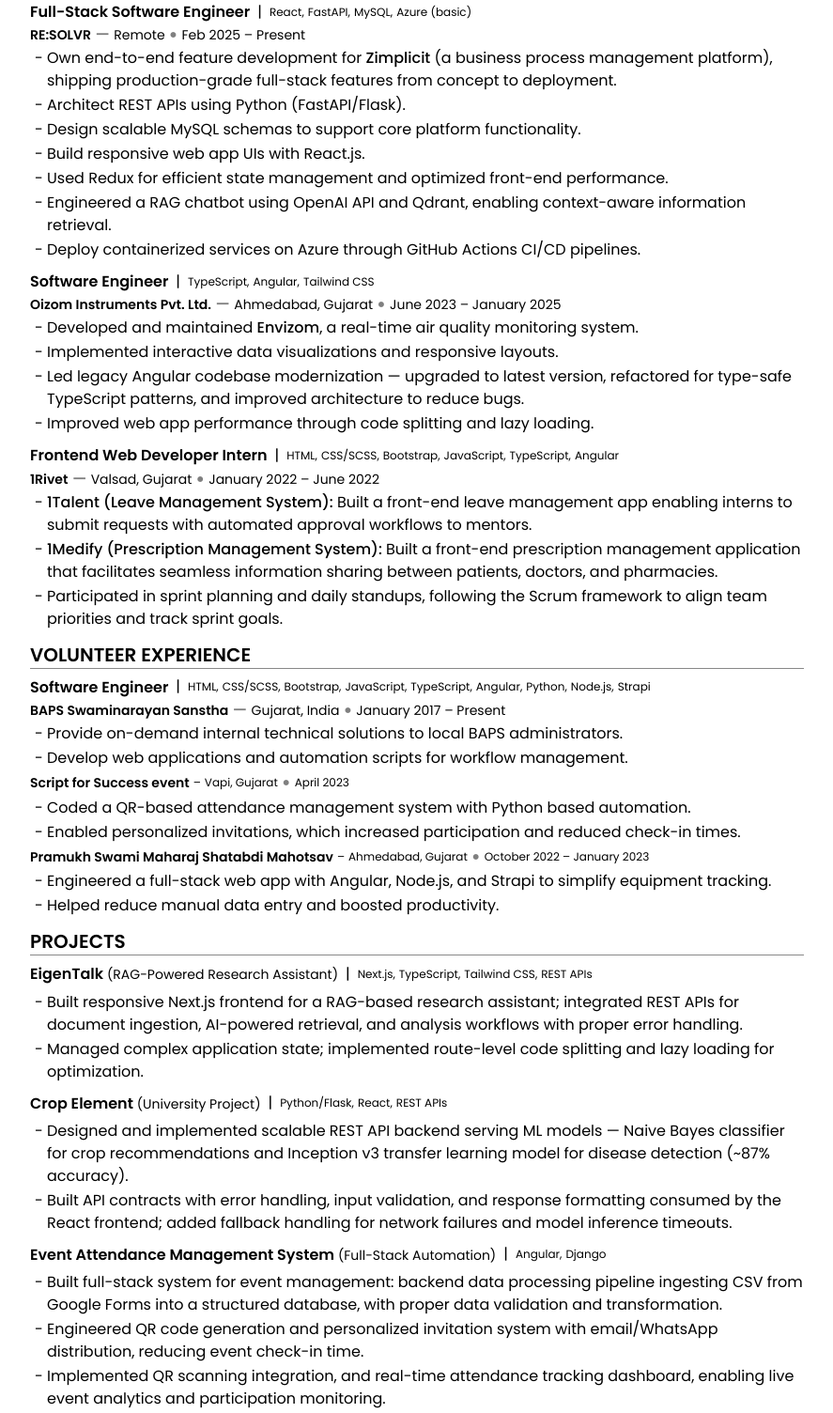
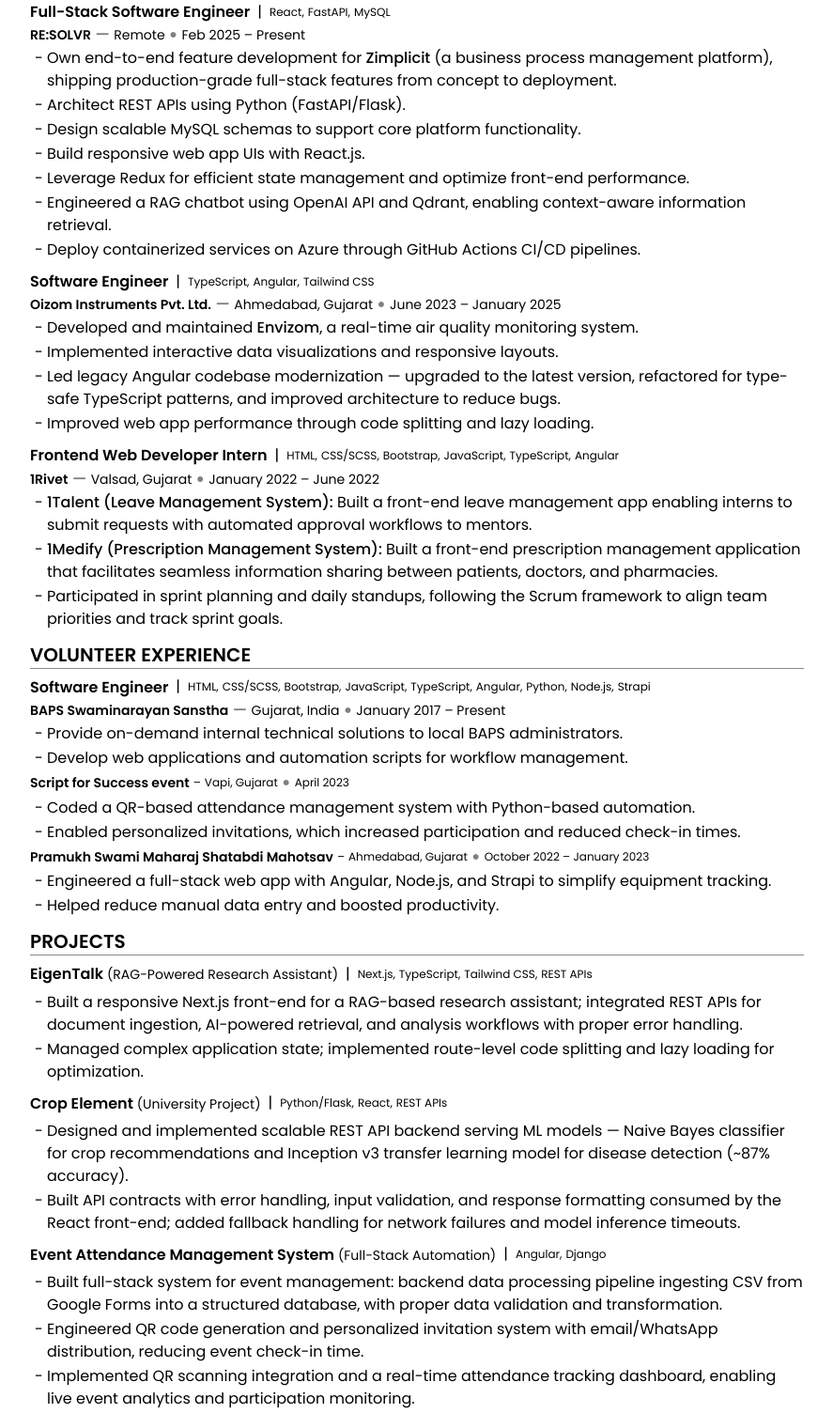
Before and after one commit to theNoobCoder0x01/resume-template, a website: page index.html in a window 1280 px wide. Shown: the part 241-1745 px from the top of the page at 94% size, without its empty margins (196-1083 px from the left). Drawn offline with Linux system fonts and the light colour scheme.

Commit message:
refactor: enhance clarity and consistency in skills and experience sections

```diff
--- a/index.html
+++ b/index.html
@@ -75,8 +75,6 @@
                 <span class="hlist__item">FastAPI</span>
                 <span class="hlist__separator pe-1">,</span>
                 <span class="hlist__item">MySQL</span>
-                <span class="hlist__separator pe-1">,</span>
-                <span class="hlist__item">Azure (basic)</span>
               </div>
             </div>
             <div class="item__subtitle hlist_lg">
@@ -104,7 +102,7 @@
                 Build responsive web app UIs with React.js.
               </li>
               <li class="description-list__point">
-                Used Redux for efficient state management and optimized
+                Leverage Redux for efficient state management and optimize
                 front-end performance.
               </li>
               <li class="description-list__point">
@@ -146,7 +144,7 @@
                 layouts.
               </li>
               <li class="description-list__point">
-                Led legacy Angular codebase modernization — upgraded to latest
+                Led legacy Angular codebase modernization — upgraded to the latest
                 version, refactored for type-safe TypeScript patterns, and
                 improved architecture to reduce bugs.
               </li>
@@ -259,8 +257,7 @@
                 </div>
                 <ul class="description-list">
                   <li class="description-list__point">
-                    Coded a QR-based attendance management system with Python
-                    based automation.
+                    Coded a QR-based attendance management system with Python-based automation.
                   </li>
                   <li class="description-list__point">
                     Enabled personalized invitations, which increased
@@ -315,7 +312,7 @@
             </div>
             <ul class="description-list">
               <li class="description-list__point">
-                Built responsive Next.js frontend for a RAG-based research
+                Built a responsive Next.js front-end for a RAG-based research
                 assistant; integrated REST APIs for document ingestion,
                 AI-powered retrieval, and analysis workflows with proper error
                 handling.
@@ -350,7 +347,7 @@
               </li>
               <li class="description-list__point">
                 Built API contracts with error handling, input validation, and
-                response formatting consumed by the React frontend; added
+                response formatting consumed by the React front-end; added
                 fallback handling for network failures and model inference
                 timeouts.
               </li>
@@ -383,7 +380,7 @@
                 with email/WhatsApp distribution, reducing event check-in time.
               </li>
               <li class="description-list__point">
-                Implemented QR scanning integration, and real-time attendance
+                Implemented QR scanning integration and a real-time attendance
                 tracking dashboard, enabling live event analytics and
                 participation monitoring.
               </li>
@@ -549,7 +546,7 @@
             </div>
           </div>
           <div class="section__item">
-            <span class="skills__category">Backend & APIs:</span>
+            <span class="skills__category">Backend:</span>
             <div class="skills__list">
               <span class="skills__tag">FastAPI</span>
               <span class="skills__tag">Node.js</span>
```
